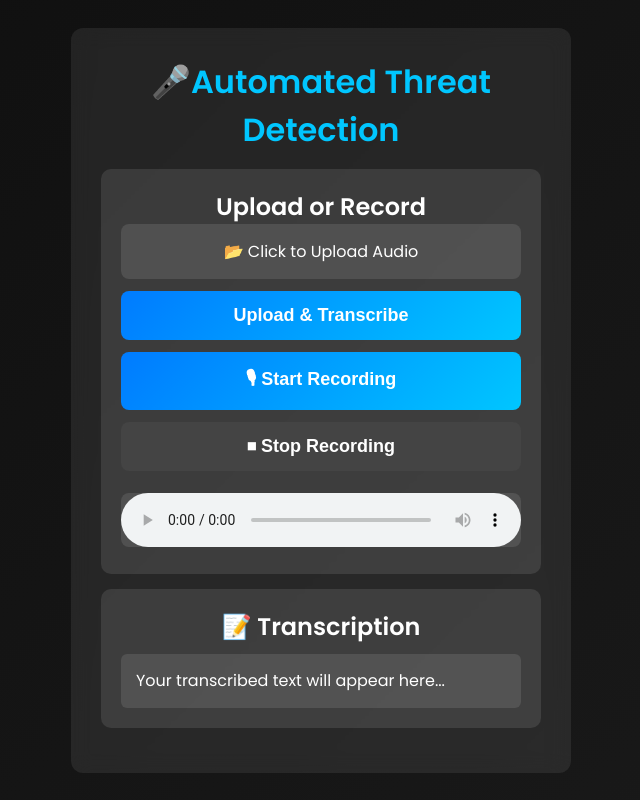
After one commit to Ak-1234-a/Automated_Threat_Detection_Audio, a Flask app: template templates/index.html in a window 1280 px wide. The commit adds this page. Shown: the whole page, without its empty margins (319-959 px from the left). Run offline with Flask 3, Linux system fonts and the light colour scheme; the template is opened without the code that fills it, so the values that code supplies are empty.

Commit message:
Audio convert into text and update in UI

```diff
--- /dev/null
+++ b/app.py
@@ -0,0 +1,34 @@
+from flask import Flask, render_template, request, jsonify
+from transcribe import transcribe_audio
+import os
+
+app = Flask(__name__)
+UPLOAD_FOLDER = "uploads"
+os.makedirs(UPLOAD_FOLDER, exist_ok=True)
+app.config["UPLOAD_FOLDER"] = UPLOAD_FOLDER
+
+@app.route("/")
+def home():
+    return render_template("index.html")
+
+@app.route("/transcribe", methods=["POST"])
+def transcribe():
+    if "file" not in request.files:
+        return jsonify({"error": "No file uploaded"}), 400
+
+    file = request.files["file"]
+    if file.filename == "":
+        return jsonify({"error": "No file selected"}), 400
+
+    # Save the uploaded file
+    file_path = os.path.join(app.config["UPLOAD_FOLDER"], file.filename)
+    file.save(file_path)
+
+    try:
+        transcription = transcribe_audio(file_path)
+        return jsonify({"transcription": transcription})
+    except Exception as e:
+        return jsonify({"error": str(e)}), 500
+
+if __name__ == "__main__":
+    app.run(debug=True)
--- /dev/null
+++ b/requirement.txt
@@ -0,0 +1,3 @@
+Flask
+speechrecognition
+pydub
--- /dev/null
+++ b/static/script.js
@@ -0,0 +1,95 @@
+document.addEventListener("DOMContentLoaded", () => {
+    let mediaRecorder;
+    let audioChunks = [];
+    let recording = false;
+
+    const recordBtn = document.getElementById("recordBtn");
+    const stopBtn = document.getElementById("stopBtn");
+    const audioFileInput = document.getElementById("audioFile");
+    const transcriptionBox = document.getElementById("transcription");
+    const audioPlayer = document.getElementById("audioPlayer");
+
+    // 🎤 Start Recording
+    if (recordBtn && stopBtn) {
+        recordBtn.addEventListener("click", async () => {
+            try {
+                const stream = await navigator.mediaDevices.getUserMedia({ audio: true });
+                mediaRecorder = new MediaRecorder(stream, { mimeType: "audio/webm" });
+
+                audioChunks = [];
+                mediaRecorder.ondataavailable = (event) => {
+                    audioChunks.push(event.data);
+                };
+
+                mediaRecorder.onstop = async () => {
+                    const audioBlob = new Blob(audioChunks, { type: "audio/webm" });
+
+                    // 🎵 Set recorded audio for playback
+                    const audioURL = URL.createObjectURL(audioBlob);
+                    audioPlayer.src = audioURL;
+
+                    // 📌 Upload and Transcribe
+                    await uploadAudio(audioBlob, "recorded_audio.webm");
+                };
+
+                mediaRecorder.start();
+                recording = true;
+                stopBtn.disabled = false;
+                recordBtn.disabled = true;
+            } catch (error) {
+                alert("Error accessing the microphone.");
+                console.error("Microphone error:", error);
+            }
+        });
+
+        // 🛑 Stop Recording
+        stopBtn.addEventListener("click", () => {
+            if (recording && mediaRecorder) {
+                mediaRecorder.stop();
+                recording = false;
+                stopBtn.disabled = true;
+                recordBtn.disabled = false;
+            }
+        });
+    }
+
+    // 📤 Upload Audio File (Fixes uploadAudio is not defined error)
+    async function uploadAudio(file, filename) {
+        if (!file) {
+            alert("Please select an audio file to upload.");
+            return;
+        }
+
+        const formData = new FormData();
+        formData.append("file", file, filename);
+
+        transcriptionBox.innerText = "Processing... ⏳";
+
+        try {
+            const response = await fetch("/transcribe", {
+                method: "POST",
+                body: formData
+            });
+
+            const result = await response.json();
+            transcriptionBox.innerText = result.transcription || "Transcription failed.";
+        } catch (error) {
+            console.error("Error during upload:", error);
+            transcriptionBox.innerText = "Error processing the audio.";
+        }
+    }
+
+    // 🎵 Handle file upload
+    if (audioFileInput) {
+        audioFileInput.addEventListener("change", async function (event) {
+            const file = event.target.files[0];
+            if (file) {
+                const audioURL = URL.createObjectURL(file);
+                audioPlayer.src = audioURL;
+
+                // Upload & Transcribe
+                await uploadAudio(file, file.name);
+            }
+        });
+    }
+});
--- /dev/null
+++ b/static/styles.css
@@ -0,0 +1,119 @@
+/* Import Google Font */
+@import url('https://fonts.googleapis.com/css2?family=Poppins:wght@300;400;600&display=swap');
+
+/* General Styling */
+* {
+    margin: 0;
+    padding: 0;
+    box-sizing: border-box;
+}
+
+body {
+    font-family: 'Poppins', sans-serif;
+    text-align: center;
+    background: linear-gradient(135deg, #0f0f0f, #1a1a1a);
+    color: white;
+    display: flex;
+    justify-content: center;
+    align-items: center;
+    height: 100vh;
+    flex-direction: column;
+    padding: 20px;
+}
+
+/* Main Container */
+.container {
+    width: 90%;
+    max-width: 500px;
+    background: rgba(255, 255, 255, 0.08);
+    backdrop-filter: blur(10px);
+    -webkit-backdrop-filter: blur(10px);
+    padding: 30px;
+    border-radius: 12px;
+    transition: transform 0.2s ease-in-out;
+}
+
+
+
+/* Headings */
+h1 {
+    font-weight: 600;
+    color: #00c6ff;
+}
+
+/* Card Structure */
+.card {
+    background: rgba(255, 255, 255, 0.1);
+    padding: 20px;
+    border-radius: 10px;
+    margin: 15px 0;
+}
+
+/* Buttons */
+button {
+    display: block;
+    width: 100%;
+    padding: 14px;
+    margin: 12px 0;
+    font-size: 18px;
+    border: none;
+    border-radius: 8px;
+    cursor: pointer;
+    transition: 0.3s;
+    background: linear-gradient(135deg, #007bff, #00c6ff);
+    color: white;
+    font-weight: bold;
+}
+
+button:hover {
+    transform: translateY(-2px);
+}
+
+button:disabled {
+    background: #444;
+    cursor: not-allowed;
+}
+
+/* File Upload Box */
+.file-upload {
+    display: block;
+    padding: 15px;
+    background: rgba(255, 255, 255, 0.1);
+    border-radius: 8px;
+    cursor: pointer;
+    text-align: center;
+    transition: 0.3s;
+}
+
+.file-upload:hover {
+    background: rgba(255, 255, 255, 0.2);
+}
+
+/* Transcription Output */
+.transcription-box {
+    width: 100%;
+    padding: 15px;
+    background: rgba(255, 255, 255, 0.1);
+    color: white;
+    border-radius: 6px;
+    margin-top: 10px;
+    font-size: 16px;
+    line-height: 1.5;
+    text-align: left;
+}
+
+/* Audio Player */
+audio {
+    width: 100%;
+    margin-top: 10px;
+    border-radius: 8px;
+    background: rgba(255, 255, 255, 0.1);
+}
+
+/* Responsive Design */
+@media (max-width: 600px) {
+    .container {
+        width: 95%;
+        padding: 20px;
+    }
+}
--- /dev/null
+++ b/templates/index.html
@@ -0,0 +1,37 @@
+<!DOCTYPE html>
+<html lang="en">
+<head>
+    <meta charset="UTF-8">
+    <meta name="viewport" content="width=device-width, initial-scale=1.0">
+    <title>Audio Analysis</title>
+    <link rel="stylesheet" href="{{ url_for('static', filename='styles.css') }}">
+</head>
+<body>
+    <div class="container">
+        <h1>🎤Automated Threat Detection</h1>
+
+        <!-- Upload & Record Section -->
+        <div class="card">
+            <h2>Upload or Record</h2>
+            <label for="audioFile" class="file-upload">📂 Click to Upload Audio</label>
+            <input type="file" id="audioFile" accept="audio/*" hidden>
+            <button onclick="uploadAudio()">Upload & Transcribe</button>
+
+            <button id="recordBtn">🎙 Start Recording</button>
+            <button id="stopBtn" disabled>⏹ Stop Recording</button>
+
+            <audio id="audioPlayer" controls></audio>
+        </div>
+
+        <!-- Transcription Output -->
+        <div class="card">
+            <h2>📝 Transcription</h2>
+            <div id="transcription" class="transcription-box">
+                Your transcribed text will appear here...
+            </div>
+        </div>
+    </div>
+
+    <script src="{{ url_for('static', filename='script.js') }}"></script>
+</body>
+</html>
--- a/record.html
+++ b/templates/record.html
@@ -4,7 +4,7 @@
     <meta charset="UTF-8">
     <meta name="viewport" content="width=device-width, initial-scale=1.0">
     <title>Record Audio</title>
-    <link rel="stylesheet" href="styles.css">
+    <link rel="stylesheet" href="{{ url_for('static', filename='styles.css') }}">
 </head>
 <body>
     <div class="container">
@@ -13,8 +13,8 @@
         <button id="stopRecord" disabled>⏹ Stop</button>
         <audio id="audioPlayback" controls></audio>
         <canvas id="waveform"></canvas>
-        <button onclick="location.href='index.html'">🔙 Back</button>
+        <button onclick="location.href='/'">🔙 Back</button>
     </div>
-    <script src="script.js"></script>
+    <script src="{{ url_for('static', filename='script.js') }}"></script>
 </body>
 </html>
--- a/settings.html
+++ b/templates/settings.html
@@ -4,7 +4,7 @@
     <meta charset="UTF-8">
     <meta name="viewport" content="width=device-width, initial-scale=1.0">
     <title>Settings</title>
-    <link rel="stylesheet" href="styles.css">
+    <link rel="stylesheet" href="{{ url_for('static', filename='styles.css') }}">
 </head>
 <body>
     <div class="container">
@@ -22,8 +22,8 @@
         <input type="text" id="userDetails" placeholder="Enter name">
 
         <button onclick="saveSettings()">💾 Save</button>
-        <button onclick="location.href='index.html'">🔙 Back</button>
+        <button onclick="location.href='/'">🔙 Back</button>
     </div>
-    <script src="script.js"></script>
+    <script src="{{ url_for('static', filename='script.js') }}"></script>
 </body>
 </html>
```
Also changed, not shown: index.html (deleted, +0 -20 lines), script.js (deleted, +0 -52 lines), styles.css (deleted, +0 -104 lines), templates/analysis.html (renamed from analysis.html, +7 -4 lines), transcribe.py (added, +29 -0 lines), 1 other file.
